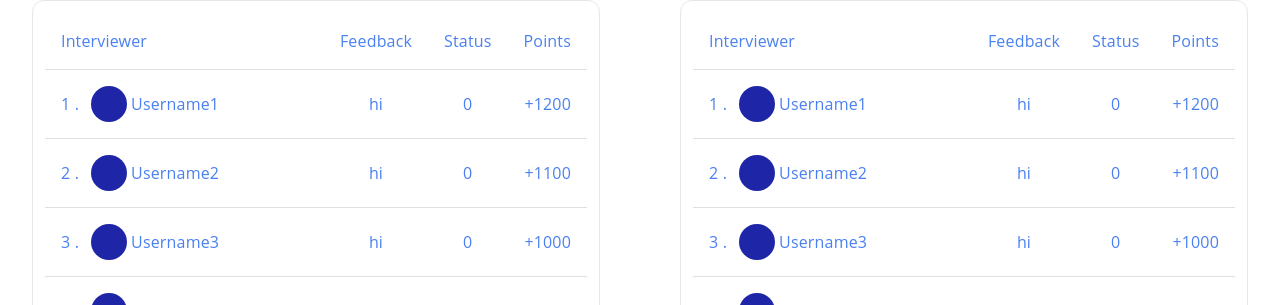
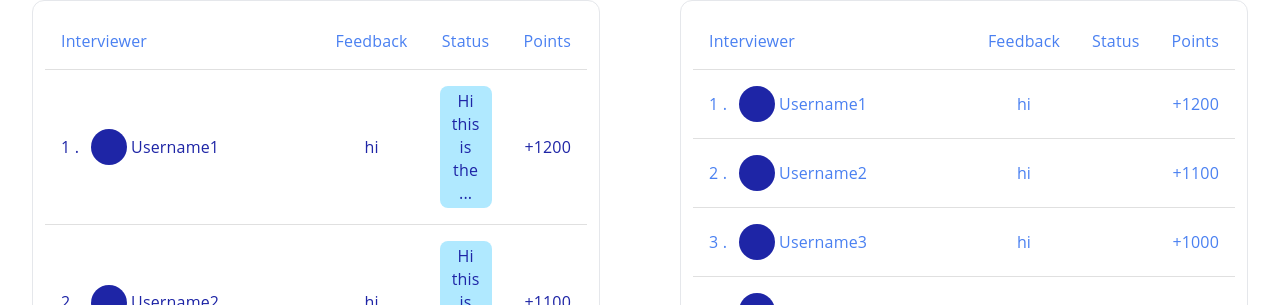
Before and after one commit to Tarek-Al-Khatib/frontend, a React (Create React App) app: page /interview in a window 1280 px wide. Shown: the part 647-952 px from the top of the page. Built offline with nearby package versions, Linux system fonts and the light colour scheme; no server answers; sample sign-in values are in the browser's storage.

Commit message:
Added more styling to the table in interview page

```diff
--- a/src/pages/Interviews/Interviews.jsx
+++ b/src/pages/Interviews/Interviews.jsx
@@ -15,31 +15,29 @@ const Interview = () => {
     {
       rank: 1,
       interviewer: "Username1",
-      learningPlans: 0,
+      feedback: "Hi this is the full feedback about the previous interview",
       points: 1200,
     },
     {
       rank: 2,
       interviewer: "Username2",
-
-      learningPlans: 0,
+      feedback: "Hi this is the full feedback about the previous interview",
       points: 1100,
     },
     {
       rank: 3,
       interviewer: "Username3",
-
-      learningPlans: 0,
+      feedback: "Hi this is the full feedback about the previous interview",
       points: 1000,
     },
     {
       rank: 4,
       interviewer: "Username4",
-
-      learningPlans: 0,
+      feedback: "Hi this is the full feedback about the previous interview",
       points: 950,
     },
   ];
+
   return (
     <div>
       <Navbar />
@@ -93,7 +91,7 @@ const Interview = () => {
                 <TableBody>
                   {leaderboardData.map((user) => (
                     <TableRow key={user.rank}>
-                      <TableCellStyled start={true}>
+                      <TableCellStyled dark={true} start={true} bold={false}>
                         <div className="flex items-center gap-3">
                           {user.rank} {". "}
                           <div className="flex items-center gap-1">
@@ -102,9 +100,15 @@ const Interview = () => {
                           </div>
                         </div>
                       </TableCellStyled>
-                      <TableCellStyled>hi</TableCellStyled>
-                      <TableCellStyled>{user.learningPlans}</TableCellStyled>
-                      <TableCellStyled end={true}>
+                      <TableCellStyled dark={true} bold={false}>
+                        hi
+                      </TableCellStyled>
+                      <TableCellStyled dark={true} bold={false}>
+                        <button className="p-1 px-3 rounded-lg bg-cyan">
+                          {user.feedback.substring(0, 15).concat("...")}
+                        </button>
+                      </TableCellStyled>
+                      <TableCellStyled dark={true} bold={false} end={true}>
                         +{user.points}
                       </TableCellStyled>
                     </TableRow>
```
